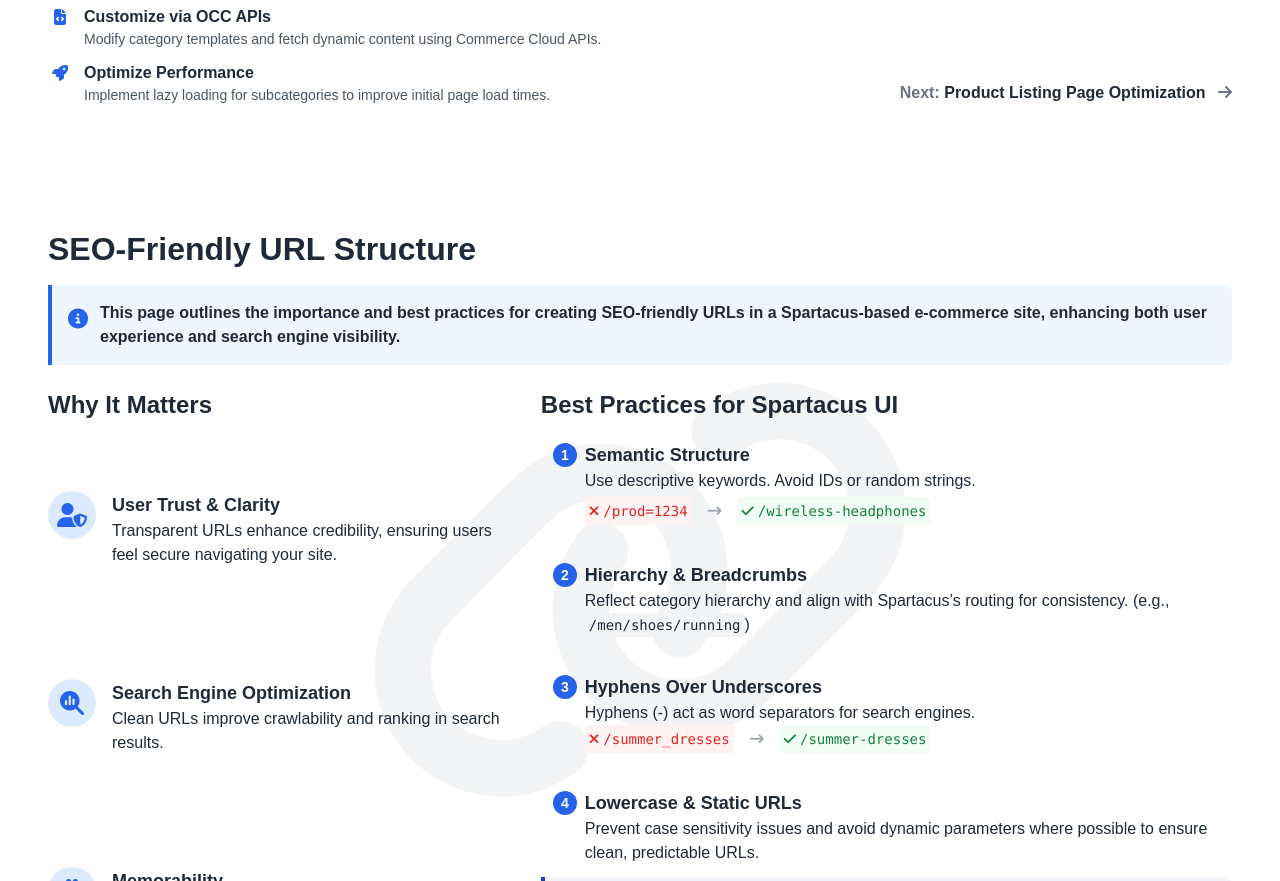
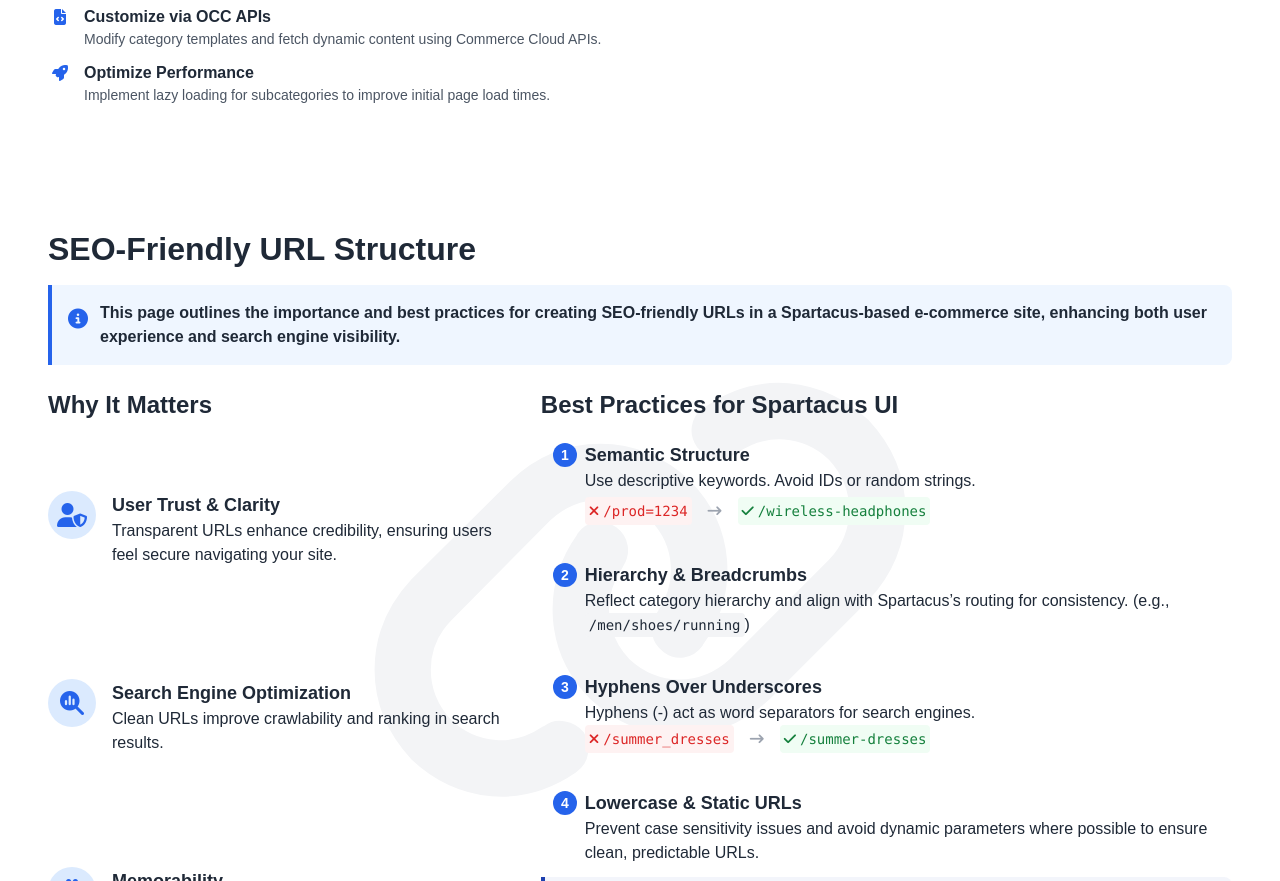
Before and after one commit to sathishah/spartacus-ui-doc, a plain HTML site: page index.html in a window 1280 px wide. Shown: the part 6483-7364 px from the top of the page. Drawn offline with nearby package versions, Linux system fonts and the light colour scheme.

Commit message:
Update index.html

```diff
--- a/index.html
+++ b/index.html
@@ -935,11 +935,11 @@
       </div>
 
       <!-- Footer: Next Topic -->
-      <div class="absolute bottom-12 right-12 text-right">
+<!--       <div class="absolute bottom-12 right-12 text-right">
         <span class="text-gray-500 font-semibold">Next: </span>
         <span class="text-gray-800 font-bold">Product Listing Page Optimization</span>
         <i class="fas fa-arrow-right text-gray-500 ml-2"></i>
-      </div>
+      </div> -->
 
     </main>
   </div>
```
